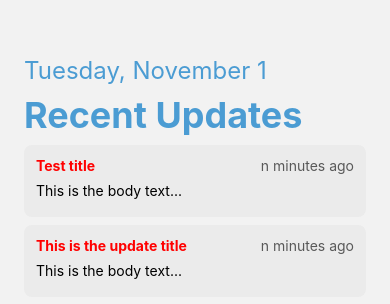
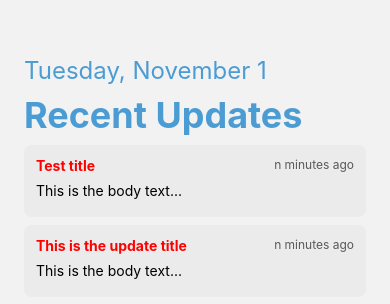
Before and after one commit to gda975/JustInTime, a React Native app in the folder JustInTime Mobile App/: screen /Updates in a window 390 px wide. Shown: the top 304 px of the page. Built offline with nearby package versions, Linux system fonts and the light colour scheme.

Commit message:
Reduce update time font size, update page title

```diff
--- a/JustInTime Mobile App/src/components/UpdateCard/index.js
+++ b/JustInTime Mobile App/src/components/UpdateCard/index.js
@@ -27,7 +27,7 @@ const UpdateCard = (props) => {
                 >
                     {props.title || 'This is the update title'}
                 </Text>
-                <Text style={{ color: '#595959' }}>
+                <Text style={{ color: '#595959', fontSize: 12 }}>
                     {props.time || 'n minutes ago'}
                 </Text>
             </View>
```
